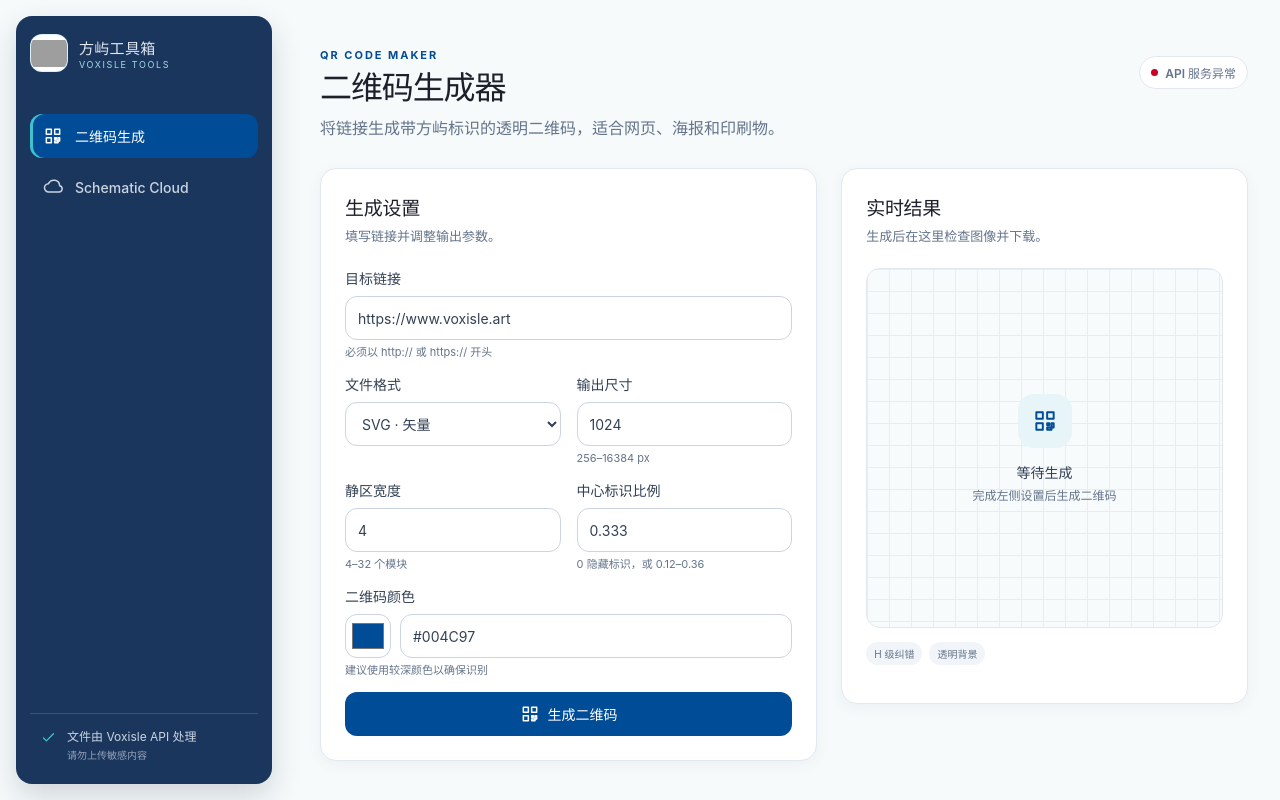
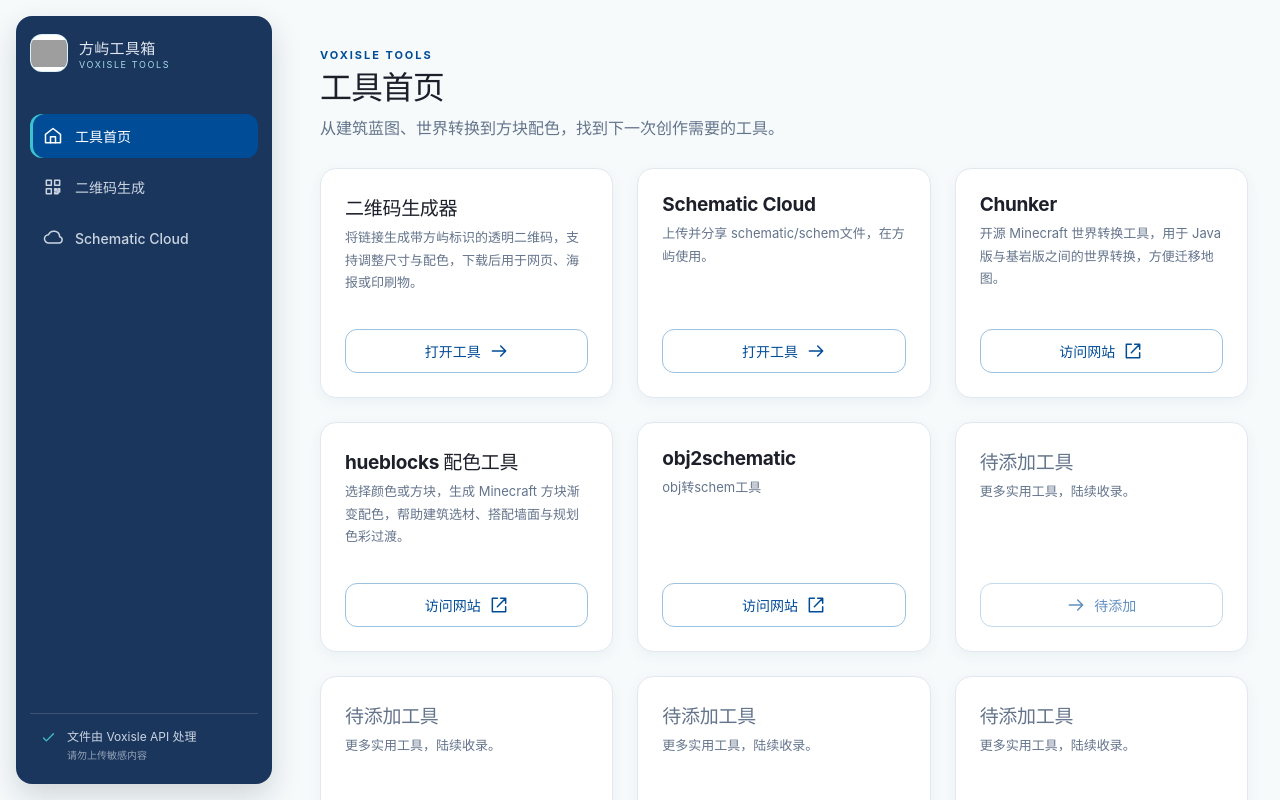
Before and after one commit to MapManager-group/voxisle-tools, a React (Vite) app: page / in a window 1280 px wide. Shown: the top 800 px of the page. Built offline with nearby package versions, Linux system fonts and the light colour scheme; no server answers; grey boxes are pictures that could not be loaded.

Commit message:
feat: 添加工具目录首页

```diff
--- a/src/App.tsx
+++ b/src/App.tsx
@@ -2,10 +2,13 @@ import { useEffect, useState } from 'react'
 import type { Tool } from './config'
 import { QrCodePage } from './features/qrcode/QrCodePage'
 import { SchematicPage } from './features/schematic/SchematicPage'
+import { HomePage } from './features/home/HomePage'
 import './App.css'
 
 function currentTool(): Tool {
-  return location.hash === '#schematic' ? 'schematic' : 'qrcode'
+  if (location.hash === '#schematic') return 'schematic'
+  if (location.hash === '#qrcode') return 'qrcode'
+  return 'home'
 }
 
 function App() {
@@ -15,7 +18,7 @@ function App() {
     addEventListener('hashchange', update)
     return () => removeEventListener('hashchange', update)
   }, [])
-  return tool === 'qrcode' ? <QrCodePage/> : <SchematicPage/>
+  return tool === 'qrcode' ? <QrCodePage/> : tool === 'schematic' ? <SchematicPage/> : <HomePage/>
 }
 
 export default App
--- a/src/components/layout/AppLayout.tsx
+++ b/src/components/layout/AppLayout.tsx
@@ -5,6 +5,6 @@ import { PageHeader } from './PageHeader'
 import { Sidebar } from './Sidebar'
 
 export function AppLayout({ activeTool, eyebrow, title, description, children }: { activeTool: Tool; eyebrow: string; title: string; description: string; children: ReactNode }) {
-  const apiUrl = activeTool === 'qrcode' ? QR_API : SCHEMATIC_API
+  const apiUrl = activeTool === 'home' ? undefined : activeTool === 'qrcode' ? QR_API : SCHEMATIC_API
   return <div className="app-shell"><Sidebar activeTool={activeTool}/><div className="content-shell"><main className="main"><PageHeader key={apiUrl} eyebrow={eyebrow} title={title} description={description} apiUrl={apiUrl}/>{children}<AppFooter/></main></div></div>
 }
--- a/src/components/layout/Brand.tsx
+++ b/src/components/layout/Brand.tsx
@@ -1,7 +1,7 @@
 import { LOGO_CDN_URL } from '../../config'
 
 export function Brand() {
-  return <a className="brand" href="#qrcode" aria-label="方屿工具箱首页">
+  return <a className="brand" href="#home" aria-label="方屿工具箱首页">
     {LOGO_CDN_URL ? <img className="brand-logo" src={LOGO_CDN_URL} alt="方屿"/> : <span className="brand-mark" aria-hidden="true">V</span>}
     <span><strong>方屿工具箱</strong><small>VOXISLE TOOLS</small></span>
   </a>
--- a/src/components/layout/PageHeader.tsx
+++ b/src/components/layout/PageHeader.tsx
@@ -1,9 +1,10 @@
 import { useEffect, useState } from 'react'
 
-export function PageHeader({ eyebrow, title, description, apiUrl }: { eyebrow: string; title: string; description: string; apiUrl: string }) {
+export function PageHeader({ eyebrow, title, description, apiUrl }: { eyebrow: string; title: string; description: string; apiUrl?: string }) {
   const [apiAvailable, setApiAvailable] = useState<boolean | null>(null)
 
   useEffect(() => {
+    if (!apiUrl) return
     const controller = new AbortController()
     fetch(apiUrl, { signal: controller.signal })
       .then(response => setApiAvailable(response.status < 500))
@@ -16,5 +17,5 @@ export function PageHeader({ eyebrow, title, description, apiUrl }: { eyebrow: s
   const status = apiAvailable === null ? 'checking' : apiAvailable ? 'available' : 'unavailable'
   const statusText = apiAvailable === null ? 'API 服务检查中' : apiAvailable ? 'API 服务正常' : 'API 服务异常'
 
-  return <header className="page-header"><div><span className="eyebrow">{eyebrow}</span><h1>{title}</h1><p>{description}</p></div><span className={`service-status service-status-${status}`} role="status" aria-label={statusText} title={statusText}><i aria-hidden="true"/>{statusText}</span></header>
+  return <header className="page-header"><div><span className="eyebrow">{eyebrow}</span><h1>{title}</h1><p>{description}</p></div>{apiUrl && <span className={`service-status service-status-${status}`} role="status" aria-label={statusText} title={statusText}><i aria-hidden="true"/>{statusText}</span>}</header>
 }
--- a/src/components/layout/Sidebar.tsx
+++ b/src/components/layout/Sidebar.tsx
@@ -6,6 +6,7 @@ export function Sidebar({ activeTool }: { activeTool: Tool }) {
   return <aside className="sidebar">
     <Brand/>
     <nav aria-label="工具导航">
+      <a href="#home" className={activeTool === 'home' ? 'active' : ''} aria-current={activeTool === 'home' ? 'page' : undefined} aria-label="工具首页" title="工具首页"><Icon name="home"/><span>工具首页</span></a>
       <a href="#qrcode" className={activeTool === 'qrcode' ? 'active' : ''} aria-label="二维码生成" title="二维码生成"><Icon name="qr"/><span>二维码生成</span></a>
       <a href="#schematic" className={activeTool === 'schematic' ? 'active' : ''} aria-label="Schematic Cloud" title="Schematic Cloud"><Icon name="cloud"/><span>Schematic Cloud</span></a>
     </nav>
--- a/src/components/ui/Icon.tsx
+++ b/src/components/ui/Icon.tsx
@@ -1,8 +1,11 @@
 import type { ReactNode } from 'react'
 
-export type IconName = 'qr' | 'cloud' | 'download' | 'upload' | 'copy' | 'check'
+export type IconName = 'qr' | 'cloud' | 'download' | 'upload' | 'copy' | 'check' | 'home' | 'arrow' | 'external'
 
 const paths: Record<IconName, ReactNode> = {
+  home: <><path d="m3 10 9-7 9 7v10H3Z"/><path d="M9 20v-7h6v7"/></>,
+  arrow: <path d="M4 12h16m-6-6 6 6-6 6"/>,
+  external: <><path d="M14 4h6v6m0-6L10 14"/><path d="M10 4H4v16h16v-6"/></>,
   qr: <><path d="M4 4h6v6H4zM14 4h6v6h-6zM4 14h6v6H4z"/><path d="M14 14h2v2h-2zM18 14h2v4h-2zM14 18h4v2h-4z"/></>,
   cloud: <path d="M7 18a5 5 0 0 1-.4-10A7 7 0 0 1 20 10.5 3.8 3.8 0 0 1 19 18H7Z"/>,
   download: <><path d="M12 3v12m-4-4 4 4 4-4"/><path d="M5 20h14"/></>,
--- a/src/config.ts
+++ b/src/config.ts
@@ -7,4 +7,4 @@ function requiredEnv(name: keyof ImportMetaEnv) {
 export const QR_API = requiredEnv('VITE_QR_API_BASE_URL')
 export const SCHEMATIC_API = requiredEnv('VITE_SCHEMATIC_API_BASE_URL')
 export const LOGO_CDN_URL = requiredEnv('VITE_LOGO_CDN_URL')
-export type Tool = 'qrcode' | 'schematic'
+export type Tool = 'home' | 'qrcode' | 'schematic'
--- /dev/null
+++ b/src/features/home/HomePage.tsx
@@ -0,0 +1,19 @@
+import { AppLayout } from '../../components/layout/AppLayout'
+import { Button, Card } from '../../components/ui'
+import { Icon } from '../../components/ui/Icon'
+import { tools } from './tools'
+
+export function HomePage() {
+  return <AppLayout activeTool="home" eyebrow="VOXISLE TOOLS" title="工具首页" description="从建筑蓝图、世界转换到方块配色，找到下一次创作需要的工具。">
+    <div className="tool-grid">
+      {tools.map((tool, index) => {
+        const external = /^https?:\/\//i.test(tool.href)
+        return <Card key={index} title={tool.name || '待添加工具'} description={tool.description || '更多实用工具，陆续收录。'} className={`tool-card${tool.href ? '' : ' tool-card-placeholder'}`}>
+          {tool.href ? <a className="button button-secondary button-wide" href={tool.href} target={external ? '_blank' : undefined} rel={external ? 'noopener noreferrer' : undefined} aria-label={`${external ? '访问' : '打开'}${tool.name}${external ? '（新标签页）' : ''}`}>
+            {external ? '访问网站' : '打开工具'}<Icon name={external ? 'external' : 'arrow'}/>
+          </a> : <Button icon="arrow" tone="secondary" disabled>待添加</Button>}
+        </Card>
+      })}
+    </div>
+  </AppLayout>
+}
--- /dev/null
+++ b/src/features/home/tools.ts
@@ -0,0 +1,42 @@
+type ToolCard = {
+    name: string
+    description: string
+    href: string
+}
+
+// 手动添加工具：填写 name、description、href 即可。
+// 站内链接使用 #qrcode / #schematic；外部链接使用完整 https:// 地址。
+// href 留空时显示为待添加卡片，按钮不可点击；不需要的预留项可以直接删除。
+export const tools: ToolCard[] = [
+    {
+        name: '二维码生成器',
+        description: '将链接生成带方屿标识的透明二维码，支持调整尺寸与配色，下载后用于网页、海报或印刷物。',
+        href: '#qrcode',
+    },
+    {
+        name: 'Schematic Cloud',
+        description: '上传并分享 schematic/schem文件，在方屿使用。',
+        href: '#schematic',
+    },
+    {
+        name: 'Chunker',
+        description: '开源 Minecraft 世界转换工具，用于 Java 版与基岩版之间的世界转换，方便迁移地图。',
+        href: 'https://www.chunker.app',
+    },
+    {
+        name: 'hueblocks 配色工具',
+        description: '选择颜色或方块，生成 Minecraft 方块渐变配色，帮助建筑选材、搭配墙面与规划色彩过渡。',
+        href: 'https://1280px.github.io/hueblocks/',
+    },
+    {
+        name: 'obj2schematic',
+        description: 'obj转schem工具',
+        href: 'https://objtoschematic.com/'
+    },
+    {name: '', description: '', href: ''},
+    {name: '', description: '', href: ''},
+    {name: '', description: '', href: ''},
+    {name: '', description: '', href: ''},
+    {name: '', description: '', href: ''},
+    {name: '', description: '', href: ''},
+]
```
Also changed, not shown: src/App.css.
